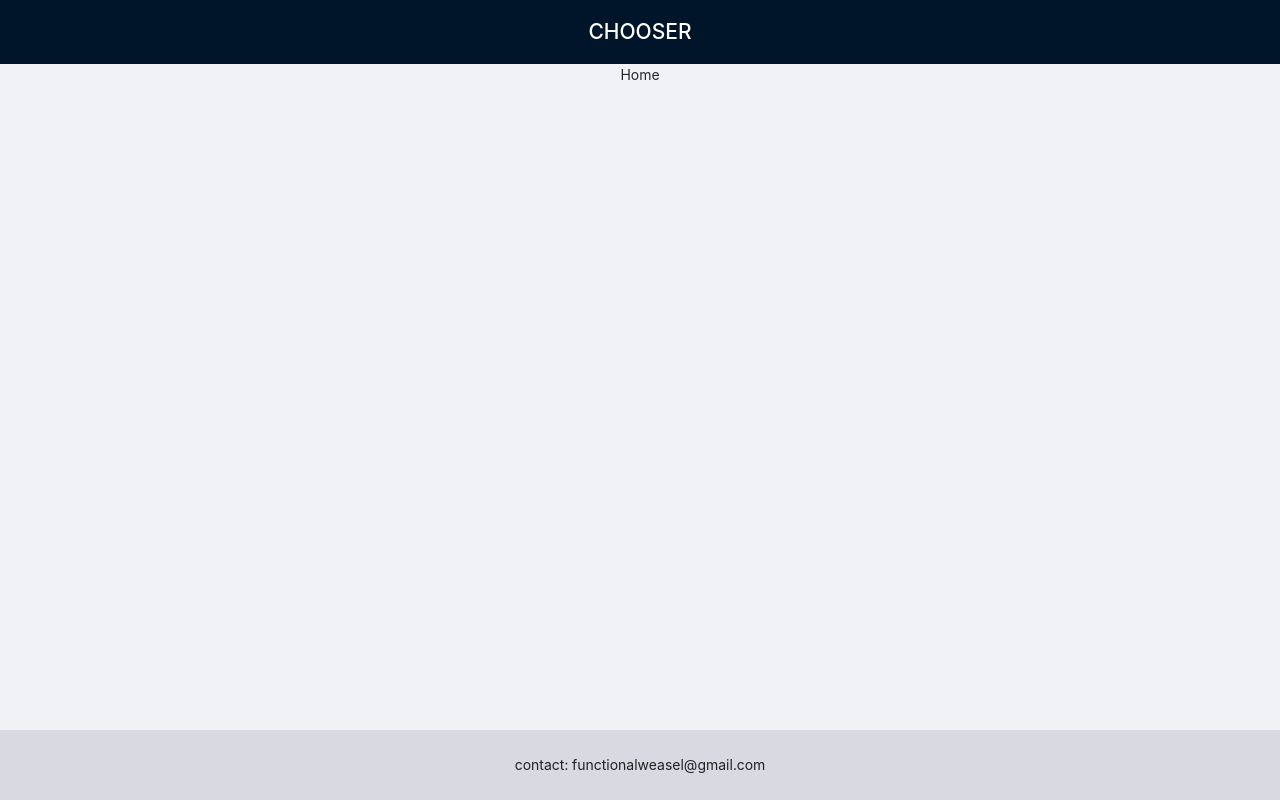
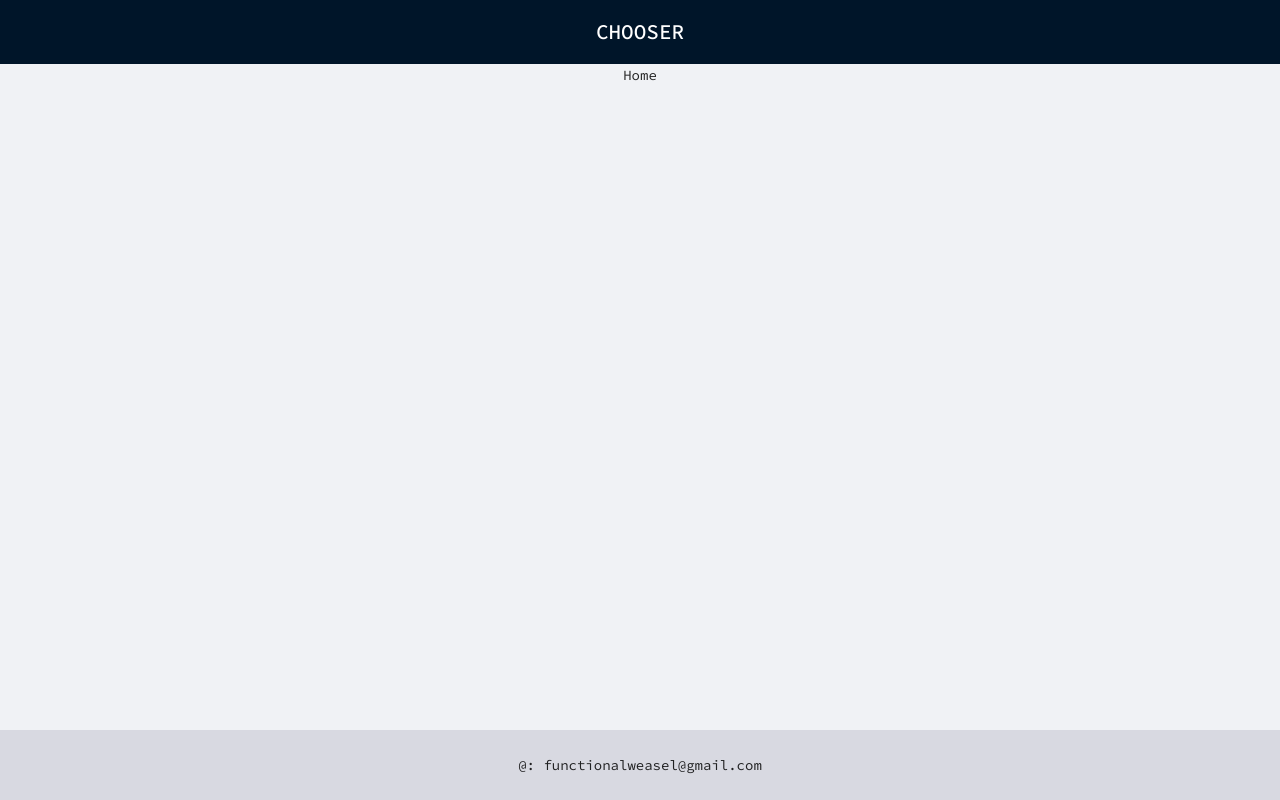
Before and after one commit to seal144/chooser, a React (Create React App) app: page / in a window 1280 px wide. Built offline with nearby package versions, Linux system fonts and the light colour scheme.

Commit message:
feat: set font

```diff
--- a/src/App.js
+++ b/src/App.js
@@ -18,7 +18,7 @@ function App() {
           <Body/>
         </Content>
         <Footer className='footer'>
-          contact: functionalweasel@gmail.com
+          @: functionalweasel@gmail.com
         </Footer>
       </Layout>
     </Router>
@@ -26,3 +26,5 @@ function App() {
 }
 
 export default App;
+
+//find font
--- a/src/index.scss
+++ b/src/index.scss
@@ -1,3 +1,3 @@
-@import "./styles/common.scss";
+@import "./stylesCommon/common.scss";
 @import "./layouts/layout.scss";
 @import "~antd/dist/antd.css"
--- a/src/styles/common.scss
+++ b/src/stylesCommon/common.scss
@@ -1,13 +1,16 @@
+@import "./font.scss";
+
 html {
     margin: 0;
-    font-family: -apple-system, BlinkMacSystemFont, 'Segoe UI', 'Roboto', 'Oxygen',
-      'Ubuntu', 'Cantarell', 'Fira Sans', 'Droid Sans', 'Helvetica Neue',
-      sans-serif;
     -webkit-font-smoothing: antialiased;
     -moz-osx-font-smoothing: grayscale;
     text-align: center;
   }
 
+* {
+  font-family:'Source Code Pro', monospace;
+}
+
   code {
     font-family: source-code-pro, Menlo, Monaco, Consolas, 'Courier New',
       monospace;
--- /dev/null
+++ b/src/stylesCommon/font.scss
@@ -0,0 +1,5 @@
+@font-face {
+    font-family: "Source Code Pro";
+    src: local("Source Code Pro"),
+      url(../font/SourceCodePro-VariableFont_wght.ttf) format("truetype");
+  }
```
Also changed, not shown: src/font/SourceCodePro-VariableFont_wght.ttf (added).
